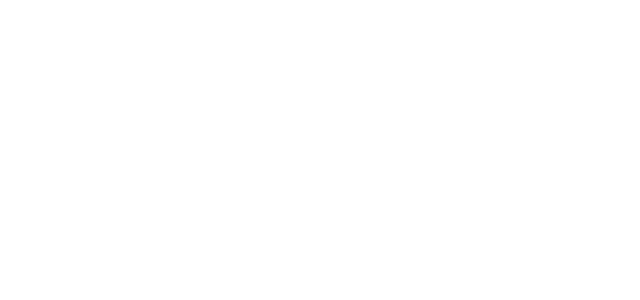
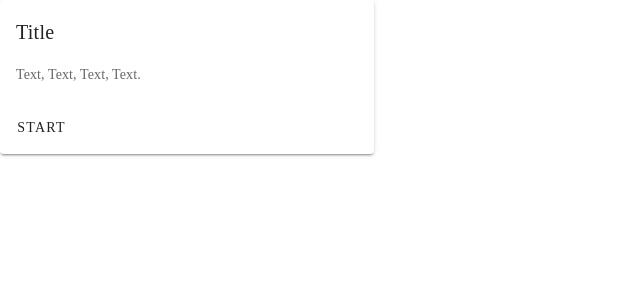
Before and after one commit to kskwes/vuecli-quiz, a Vue app: page / in a window 1280 px wide. Shown: the top 300 px of the page, without its empty margins (0-640 px from the left). Built offline with nearby package versions, Linux system fonts and the light colour scheme.

Commit message:
updated App.vue and code-design.vue

```diff
--- a/src/App.vue
+++ b/src/App.vue
@@ -1,6 +1,24 @@
 <template>
     <div class="quiz">
+        <v-card
+            class="mx-auto my-12"
+            max-width="374"
+        >
+            <v-card-title>Title</v-card-title>
+            <v-card-text>
+                <div>
+                    Text, Text, Text, Text.
+                </div>
+            </v-card-text>
 
+            <v-card-actions>
+                <v-btn
+                    text
+                >
+                    Start
+                </v-btn>
+            </v-card-actions>
+        </v-card>
     </div>
 </template>
 
@@ -8,11 +26,11 @@
 export default {
     data() {
         return {
+
         }
     },
     methods: {
-
-    }
+    },
 }
 </script>
 
--- a/src/code-design.vue
+++ b/src/code-design.vue
@@ -22,6 +22,7 @@
 
         <!-- クイズページ -->
         <div class="quiz-question">
+            <!-- 問題部分もVuetifyでできるかも（<v-card></v-card>） -->
             <!-- クイズの問題文 -->
             <div class="quiz-question__title">
 
@@ -98,8 +99,7 @@
         // スタートボタンの処理
         getStartQuiz: function() {
             // currentNumを1増やす
-            //
-        }
+        },
     }
 }
 </script>
```
